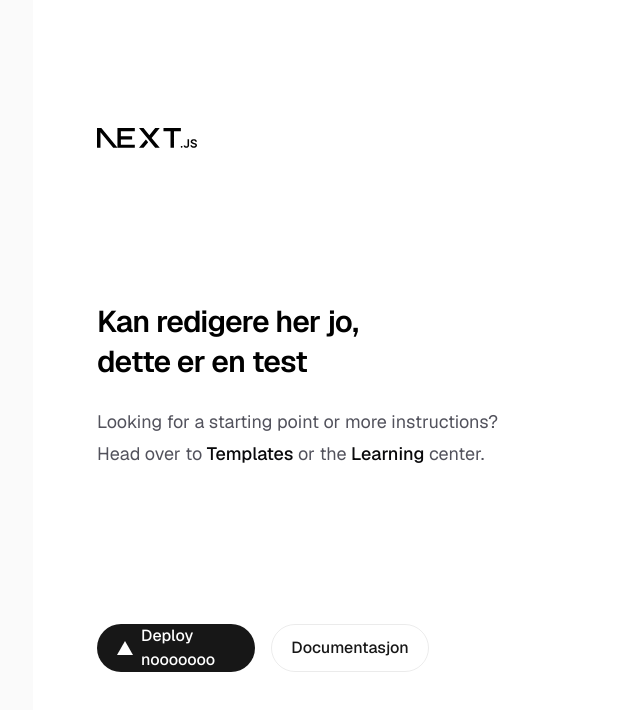
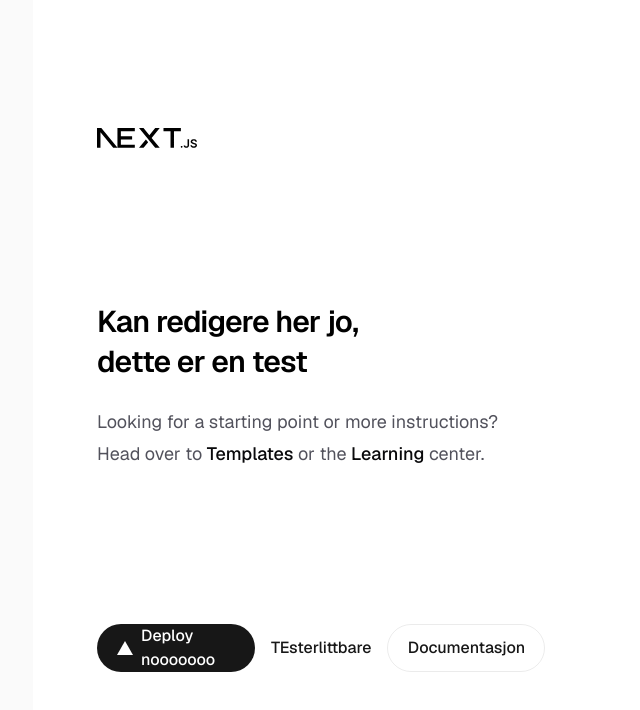
Before and after one commit to Nikunne/rigga.no, a Next.js app: page / in a window 1280 px wide. Shown: the top 710 px of the page, without its empty margins (223-863 px from the left). Built offline with nearby package versions, Linux system fonts and the light colour scheme.

Commit message:
some buttons

```diff
--- a/Components/BackButton.tsx
+++ b/Components/BackButton.tsx
@@ -6,7 +6,8 @@ function BackButton() {
   const router = useRouter();
 
   return (
-    <button className="border-2 border-amber-950" type="button" onClick={() => router.back()}>
+    <button className="px-4 py-2 border-2 bg-black border-amber-950 cursor-pointer"
+          type="button" onClick={() => router.back()}>
       Kanskje vi kan dra tilbake?
     </button>
   );
--- /dev/null
+++ b/Components/LinkPusher.tsx
@@ -0,0 +1,22 @@
+"use client";
+
+import { useRouter } from "next/navigation";
+
+interface LinkPusherProps {
+  href: string;
+  children: React.ReactNode;
+}
+
+export default function LinkPusher({ href, children }: LinkPusherProps) {
+  const router = useRouter();
+
+  return (
+    <button
+      type="button"
+      onClick={() => router.push(href)}
+      style={{ all: "unset", cursor: "pointer" }}
+    >
+      {children}
+    </button>
+  );
+}
--- a/app/page.tsx
+++ b/app/page.tsx
@@ -1,4 +1,7 @@
+"use client"
 import Image from "next/image";
+import { useRouter } from 'next/navigation';
+import LinkPusher from "@/Components/LinkPusher";
 
 export default function Home() {
   return (
@@ -50,6 +53,7 @@ export default function Home() {
             />
             Deploy nooooooo
           </a>
+          <LinkPusher href="/tester" children={<div>TEsterlittbare</div>}/>
           <a
             className="flex h-12 w-full items-center justify-center rounded-full border border-solid border-black/[.08] px-5 transition-colors hover:border-transparent hover:bg-black/[.04] dark:border-white/[.145] dark:hover:bg-[#1a1a1a] md:w-[158px]"
             href="https://nextjs.org/docs?utm_source=create-next-app&utm_medium=appdir-template-tw&utm_campaign=create-next-app"
@@ -57,6 +61,7 @@ export default function Home() {
             rel="noopener noreferrer"
           >
             Documentasjon
+
           </a>
         </div>
       </main>
--- a/app/tester/page.tsx
+++ b/app/tester/page.tsx
@@ -1,3 +1,4 @@
+"use client"
 import Image from "next/image";
 
 import { useRouter } from 'next/navigation';
```
